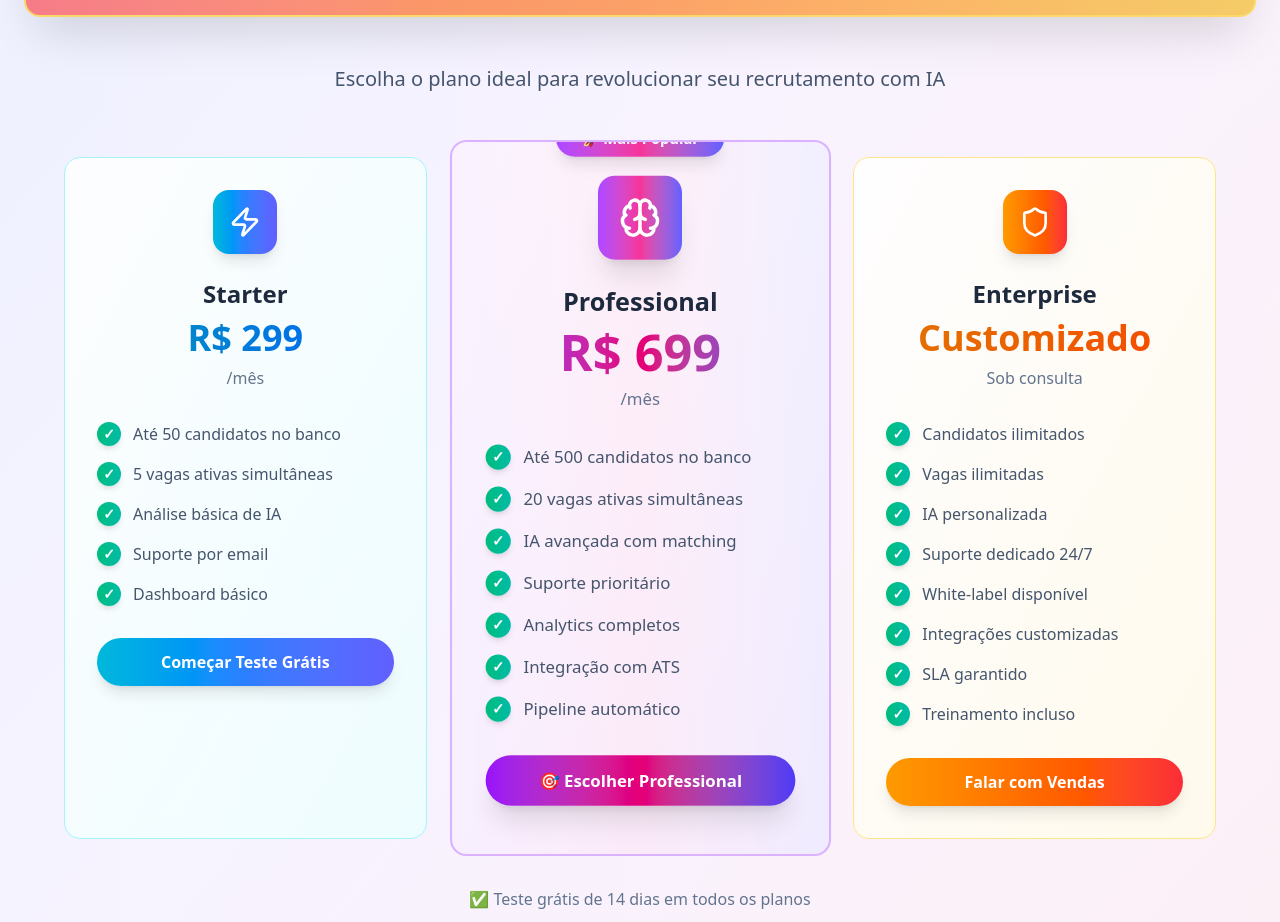
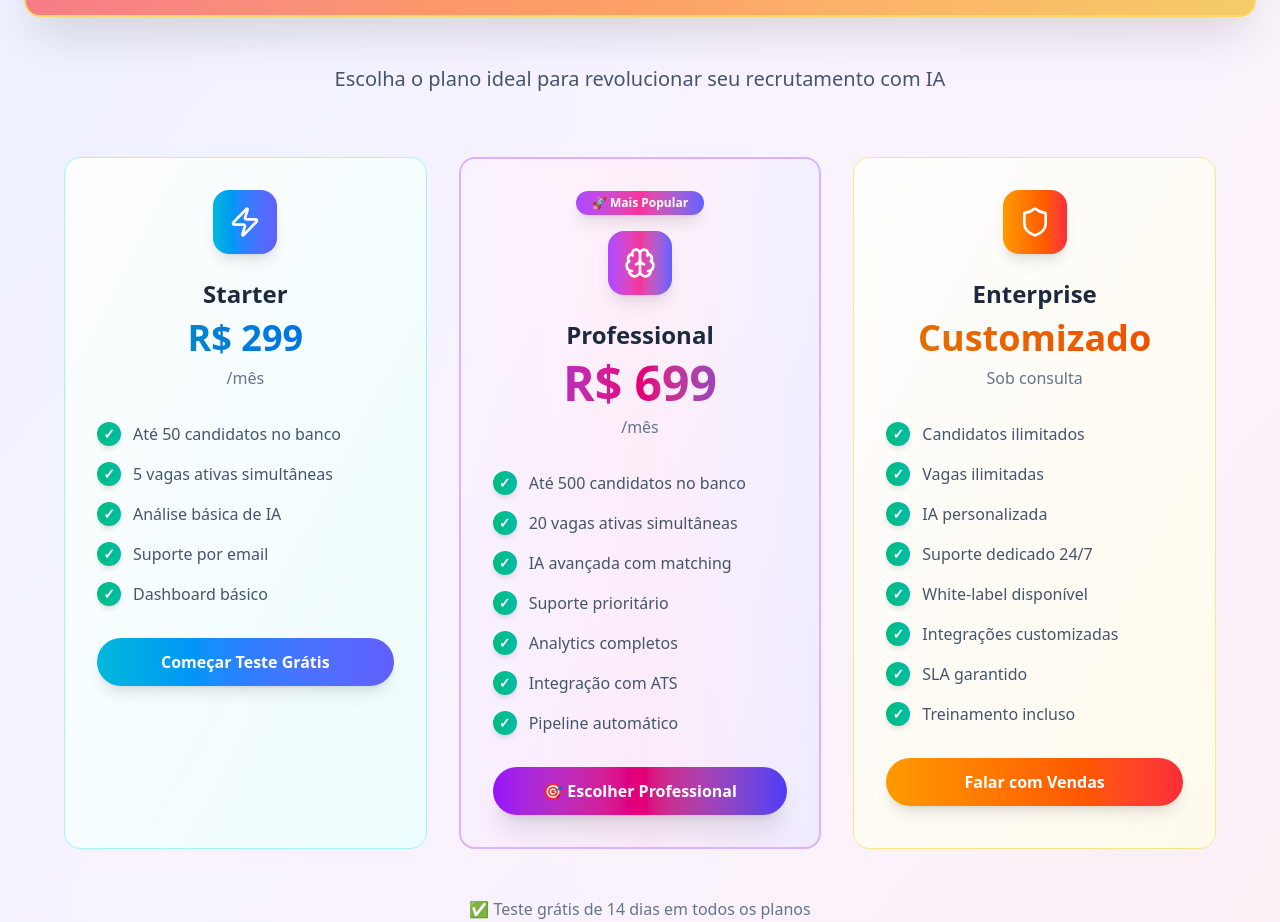
Before and after one commit to agua-2025/triaxia, a Next.js app: page / in a window 1280 px wide. Shown: the part 7040-7962 px from the top of the page. Built offline with nearby package versions, Linux system fonts and the light colour scheme.

Commit message:
novas melhoras no landimpage33

```diff
--- a/src/app/page.tsx
+++ b/src/app/page.tsx
@@ -844,18 +844,18 @@ export default function Home() {
             </div>
 
             {/* Professional Plan - Popular */}
-            <div className="group relative bg-gradient-to-br from-white/95 to-purple-50/95 border-2 border-purple-300 rounded-2xl p-8 hover:shadow-2xl transition-all duration-500 hover:-translate-y-2 h-full flex flex-col overflow-hidden transform scale-105">
+            <div className="group relative bg-gradient-to-br from-white/95 to-purple-50/95 border-2 border-purple-300 rounded-2xl p-8 hover:shadow-2xl transition-all duration-500 hover:-translate-y-2 h-full flex flex-col overflow-hidden">
               <div className="absolute inset-0 bg-gradient-to-r from-purple-400/15 via-pink-400/15 to-indigo-400/15 opacity-100 animate-pulse"></div>
-              <div className="absolute -top-4 left-1/2 transform -translate-x-1/2 z-20">
-                <span className="bg-gradient-to-r from-purple-500 via-pink-500 to-indigo-500 text-white px-6 py-2 rounded-full text-sm font-bold shadow-lg animate-bounce">
-                  🚀 Mais Popular
-                </span>
-              </div>
 
               <div className="relative z-10">
+                <div className="flex justify-center mb-4">
+                  <span className="bg-gradient-to-r from-purple-500 via-pink-500 to-indigo-500 text-white px-4 py-1 rounded-full text-xs font-bold shadow-lg">
+                    🚀 Mais Popular
+                  </span>
+                </div>
                 <div className="text-center mb-8">
-                  <div className="w-20 h-20 bg-gradient-to-r from-purple-500 via-pink-500 to-indigo-500 rounded-2xl flex items-center justify-center mx-auto mb-6 shadow-xl">
-                    <Brain className="w-10 h-10 text-white" />
+                  <div className="w-16 h-16 bg-gradient-to-r from-purple-500 via-pink-500 to-indigo-500 rounded-2xl flex items-center justify-center mx-auto mb-6 shadow-lg">
+                    <Brain className="w-8 h-8 text-white" />
                   </div>
                   <h3 className="text-2xl font-bold text-slate-800 mb-2">
                     Professional
```
